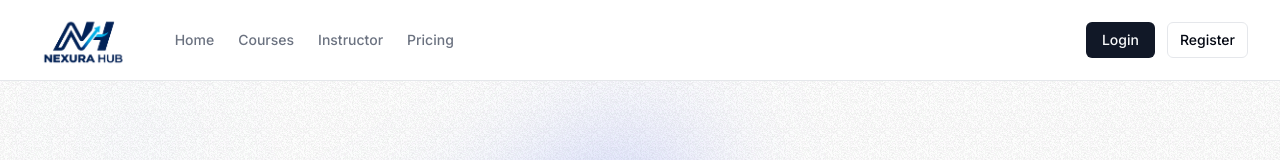
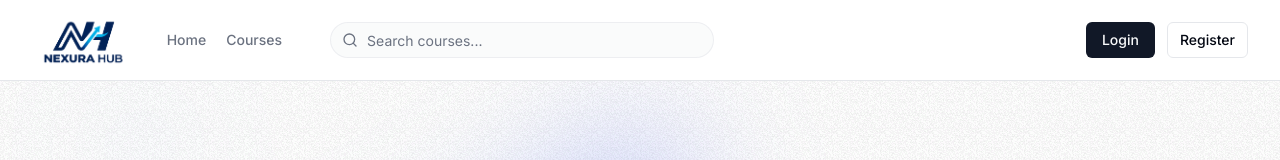
Before and after one commit to Rakibul12356/Nexura-Hub, a React (Vite) app: page / in a window 1280 px wide. Shown: the top 160 px of the page. Built offline with nearby package versions, Linux system fonts and the light colour scheme; no server answers; the HTML template or start-up script is replaced by a standard one.

Commit message:
feat: implement responsive main navigation and mobile menu with search functionality

```diff
--- a/src/components/common/main-nav.tsx
+++ b/src/components/common/main-nav.tsx
@@ -3,8 +3,9 @@ import { Link, useNavigate } from "react-router-dom";
 import { cn } from "@/lib/utils";
 import { MobileNav } from "./mobile-nav";
 import { Logo } from "./logo";
-import { Menu, X, LayoutDashboard, UserCheck, LogOut, BookOpen, ShieldCheck } from "lucide-react";
+import { Menu, X, LayoutDashboard, UserCheck, LogOut, BookOpen, ShieldCheck, Search } from "lucide-react";
 import { Button, buttonVariants } from "@/components/ui/button";
+import { Input } from "@/components/ui/input";
 import {
   DropdownMenu,
   DropdownMenuContent,
@@ -16,17 +17,18 @@ import { Avatar, AvatarFallback, AvatarImage } from "@/components/ui/avatar";
 import { NavItem } from "@/types/common";
 import { useAppDispatch, useAppSelector } from "@/store/hooks";
 import { logout } from "@/store/slices/authSlice";
+import { setSearchQuery } from "@/store/slices/courseSlice";
 import { toast } from "react-toastify";
+import NotificationCenter from "./NotificationCenter";
 
 interface MainNavProps {
   items?: NavItem[];
   children?: React.ReactNode;
 }
 
-import NotificationCenter from "./NotificationCenter";
-
 export const MainNav: React.FC<MainNavProps> = ({ items, children }) => {
   const [showMobileMenu, setShowMobileMenu] = useState(false);
+  const [searchTerm, setSearchTerm] = useState("");
   const dispatch = useAppDispatch();
   const navigate = useNavigate();
   const { user, isAuthenticated } = useAppSelector((state) => state.auth);
@@ -37,18 +39,26 @@ export const MainNav: React.FC<MainNavProps> = ({ items, children }) => {
     navigate("/");
   };
 
+  const handleSearchSubmit = (e: React.FormEvent) => {
+    e.preventDefault();
+    if (searchTerm.trim()) {
+      dispatch(setSearchQuery(searchTerm.trim()));
+      navigate("/courses");
+    }
+  };
+
   return (
     <>
-      <div className="flex gap-6 lg:gap-10 items-center">
+      <div className="flex gap-4 lg:gap-8 items-center flex-1">
         <Logo />
         {items?.length ? (
-          <nav className="hidden gap-6 lg:flex items-center">
+          <nav className="hidden gap-5 md:flex items-center">
             {items.map((item, index) => (
               <Link
                 key={index}
                 to={item.disabled ? "#" : item.href}
                 className={cn(
-                  "flex items-center text-sm font-medium transition-colors hover:text-foreground/80 text-muted-foreground",
+                  "flex items-center text-sm font-medium transition-colors hover:text-foreground text-muted-foreground",
                   item.disabled && "cursor-not-allowed opacity-60"
                 )}
               >
@@ -57,6 +67,18 @@ export const MainNav: React.FC<MainNavProps> = ({ items, children }) => {
             ))}
           </nav>
         ) : null}
+
+        {/* Search Field */}
+        <form onSubmit={handleSearchSubmit} className="relative hidden sm:flex items-center max-w-xs md:max-w-sm w-full ml-2 lg:ml-4">
+          <Search className="absolute left-3 h-4 w-4 text-muted-foreground pointer-events-none" />
+          <Input
+            type="search"
+            placeholder="Search courses..."
+            value={searchTerm}
+            onChange={(e) => setSearchTerm(e.target.value)}
+            className="pl-9 h-9 text-xs sm:text-sm bg-muted/40 hover:bg-muted/60 focus:bg-background border-border/60 rounded-full w-full transition-all"
+          />
+        </form>
 
         {showMobileMenu && items && (
           <MobileNav items={items} onClose={() => setShowMobileMenu(false)}>
--- a/src/components/common/mobile-nav.tsx
+++ b/src/components/common/mobile-nav.tsx
@@ -1,7 +1,9 @@
 import * as React from "react";
-import { Link } from "react-router-dom";
+import { Link, useNavigate } from "react-router-dom";
 import { cn } from "@/lib/utils";
 import { useLockBody } from "@/hooks/use-lock-body";
+import { Search } from "lucide-react";
+import { Input } from "@/components/ui/input";
 import {
   DropdownMenu,
   DropdownMenuContent,
@@ -10,7 +12,8 @@ import {
 } from "@/components/ui/dropdown-menu";
 import { Button, buttonVariants } from "@/components/ui/button";
 import { NavItem } from "@/types/common";
-import { useAppSelector } from "@/store/hooks";
+import { useAppDispatch, useAppSelector } from "@/store/hooks";
+import { setSearchQuery } from "@/store/slices/courseSlice";
 
 interface MobileNavProps {
   items: NavItem[];
@@ -20,7 +23,19 @@ interface MobileNavProps {
 
 export const MobileNav: React.FC<MobileNavProps> = ({ items, children, onClose }) => {
   useLockBody();
+  const dispatch = useAppDispatch();
+  const navigate = useNavigate();
   const { isAuthenticated } = useAppSelector((state) => state.auth);
+  const [searchTerm, setSearchTerm] = React.useState("");
+
+  const handleSearch = (e: React.FormEvent) => {
+    e.preventDefault();
+    if (searchTerm.trim()) {
+      dispatch(setSearchQuery(searchTerm.trim()));
+      onClose?.();
+      navigate("/courses");
+    }
+  };
 
   return (
     <div
@@ -29,6 +44,17 @@ export const MobileNav: React.FC<MobileNavProps> = ({ items, children, onClose }
       )}
     >
       <div className="relative z-20 grid gap-6 rounded-md bg-card p-4 text-card-foreground shadow-md border">
+        <form onSubmit={handleSearch} className="relative w-full">
+          <Search className="absolute left-3 top-2.5 h-4 w-4 text-muted-foreground pointer-events-none" />
+          <Input
+            type="search"
+            placeholder="Search courses..."
+            value={searchTerm}
+            onChange={(e) => setSearchTerm(e.target.value)}
+            className="pl-9 h-9 text-sm bg-muted/40 rounded-full w-full"
+          />
+        </form>
+
         <nav className="grid grid-flow-row auto-rows-max text-sm gap-1">
           {items.map((item, index) => (
             <Link
--- a/src/layouts/MainLayout.tsx
+++ b/src/layouts/MainLayout.tsx
@@ -11,14 +11,6 @@ const navLinks: NavItem[] = [
   },
   {
     title: "Courses",
-    href: "/courses",
-  },
-  {
-    title: "Instructor",
-    href: "/inst-profile",
-  },
-  {
-    title: "Pricing",
     href: "/courses",
   },
 ];
```
